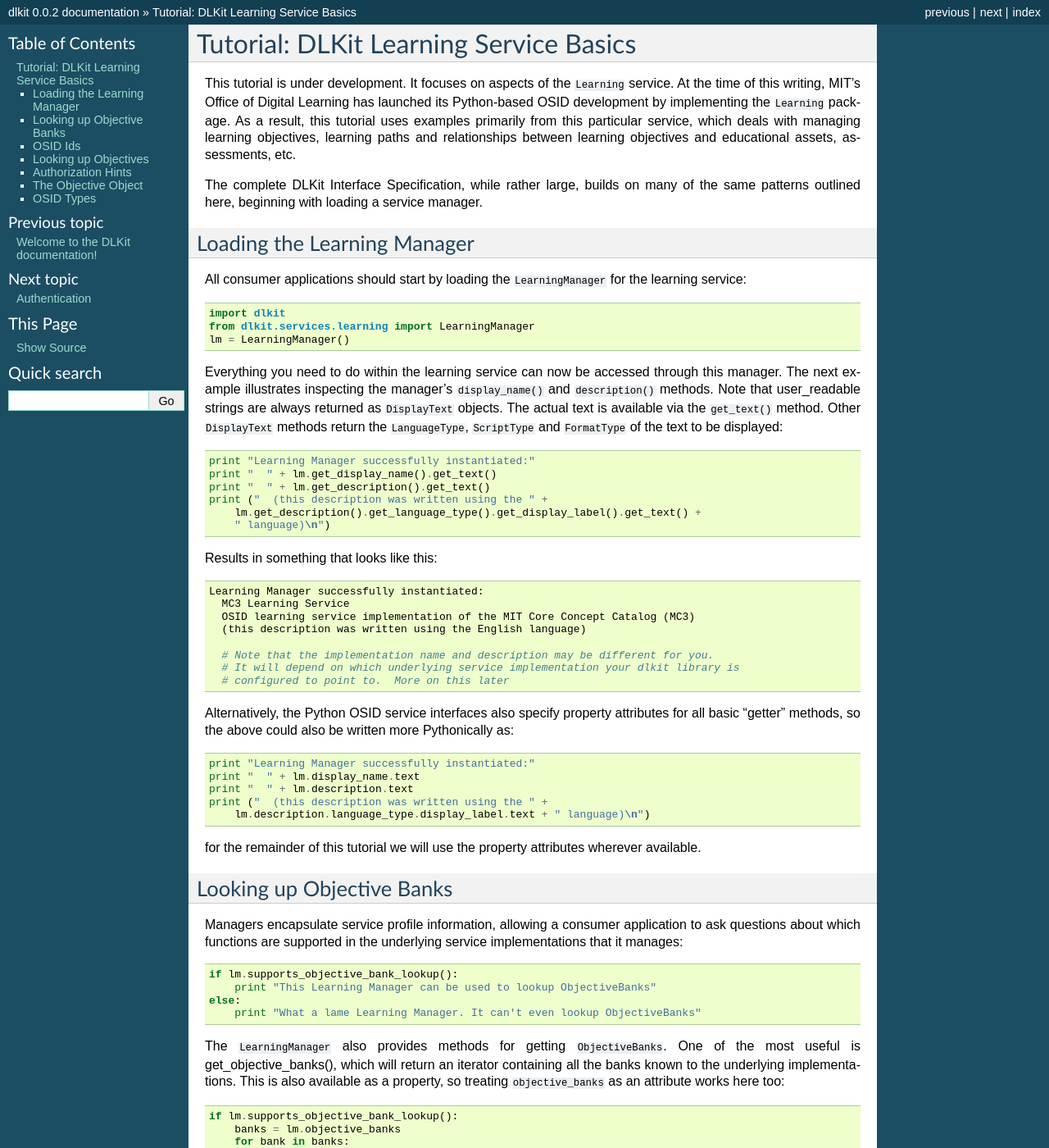
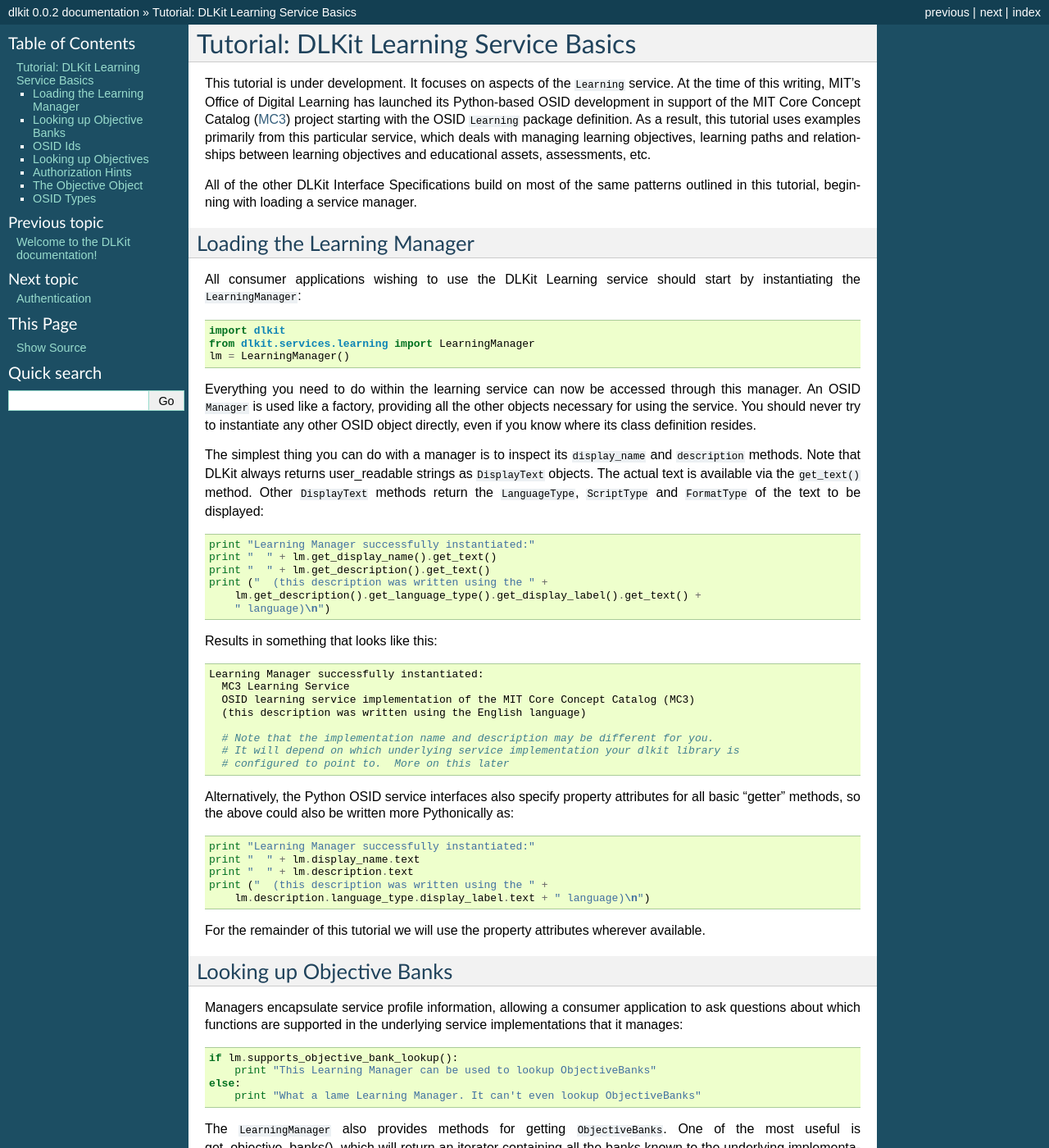
Before and after one commit to birdland/dlkit-doc, a Sphinx documentation site: the page built from source/tutorial.rst, in a window 1280 px wide and 1400 px high. Shown: the whole window at 82% size. Built offline with Sphinx 7.4.7, drawn with Linux system fonts in a browser that asks for light colours; pages that are not in the unit, such as notebooks, are missing from menus; some of the changed text lies outside the part shown.

Commit message:
further edits to index and tutorial

```diff
--- a/source/tutorial.rst
+++ b/source/tutorial.rst
@@ -2,29 +2,34 @@
 =======================================
 
 This tutorial is under development. It focuses on aspects of the ``Learning`` service. At the
-time of this writing, MIT's Office of Digital Learning
-has launched its Python-based OSID development by implementing the ``Learning`` package.
-As a result, this tutorial uses examples primarily from this particular service, which
-deals with managing learning objectives, learning paths and relationships between learning
-objectives and educational assets, assessments, etc.
+time of this writing, MIT's Office of Digital Learning has launched its Python-based OSID
+development in support of the MIT Core Concept Catalog (MC3_) project starting with the OSID
+``Learning`` package definition.  As a result, this tutorial uses examples primarily from this
+particular service, which deals with managing learning objectives, learning paths and
+relationships between learning objectives and educational assets, assessments, etc.
 
-The complete DLKit Interface Specification, while rather large, builds on many of the
-same patterns outlined here, beginning with loading a service manager.
+.. _MC3: http://mc3.mit.edu/
+
+All of the other DLKit Interface Specifications build on most of the
+same patterns outlined in this tutorial, beginning with loading a service manager.
 
 Loading the Learning Manager
 ----------------------------
 
-All consumer applications should start by loading the ``LearningManager``
-for the learning service::
+All consumer applications wishing to use the DLKit Learning service should start by instantiating
+the ``LearningManager``::
 
     import dlkit
     from dlkit.services.learning import LearningManager
     lm = LearningManager()
 
 Everything you need to do within the learning service can now be
-accessed through this manager. The next example illustrates inspecting
-the manager's ``display_name()`` and ``description()`` methods. Note
-that user_readable strings are always returned as ``DisplayText``
+accessed through this manager. An OSID ``Manager`` is used like a factory, providing all
+the other objects necessary for using the service. You should never try to instantiate any
+other OSID object directly, even if you know where its class definition resides.
+
+The simplest thing you can do with a manager is to inspect its ``display_name`` and ``description``
+methods. Note that DLKit always returns user_readable strings  as ``DisplayText``
 objects. The actual text is available via the ``get_text()`` method.
 Other ``DisplayText`` methods return the ``LanguageType``, ``ScriptType`` and
 ``FormatType`` of the text to be displayed::
@@ -57,7 +62,7 @@
     print ("  (this description was written using the " +
         lm.description.language_type.display_label.text + " language)\n")
 
-for the remainder of this tutorial we will use the property attributes
+For the remainder of this tutorial we will use the property attributes
 wherever available.
 
 Looking up Objective Banks
@@ -85,7 +90,8 @@
     else:
         print "Objective bank lookup is not supported."
 
-This will print a list of the names of all the banks.  At the time of this writing
+This will print a list of the names of all the banks, which can be thought of as catalogs
+that contain learning objectives and other related information.  At the time of this writing
 the following resulted::
 
     Crosslinks
@@ -95,7 +101,7 @@
     x.xxx
 
 Note that the OSIDs specify to first ask whether a functional area is supported
-before trying to use it.  However, if you adhere to the Pythonic EAFP (easier
+before trying to use it.  However, if you wish to adhere to the Pythonic EAFP (easier
 to ask forgiveness than permission) programming style, managers will throw an
 ``Unimplemented`` exception if support is not available::
 
@@ -141,8 +147,8 @@
 
 To begin working with OSID *objects*, like ``ObjectiveBanks`` it is important to understand
 how the OSIDs deal with identity.  When an OSID object is asked for its id
-an OSID ``Id`` object is returned, *not a ``string``*.  This is the unique identifier for the ``Object``.
-Any requests for getting a specific object by its unique identifier will be
+an OSID ``Id`` object is returned.  This is *not a ``string``*.  It is the unique identifier object
+for the OSID object.  Any requests for getting a specific object by its unique identifier will be
 accomplished through passing this ``Id`` object back through the service.
 
 ``Ids`` are obtained by calling an OSID object's ``get_id()`` method,
```
Also changed, not shown: other parts of source/tutorial.rst (+2 -2 lines), source/index.rst (+5 -4 lines).
